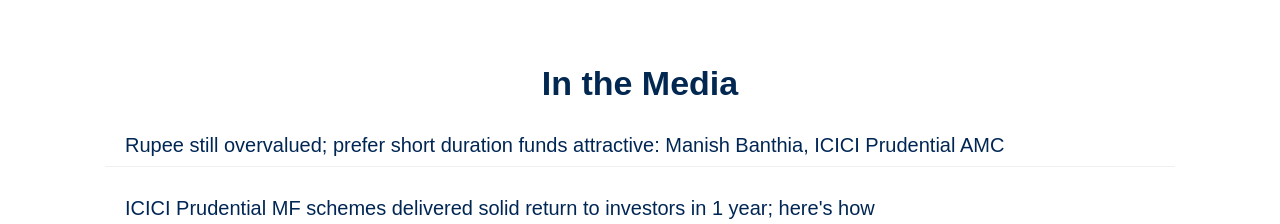
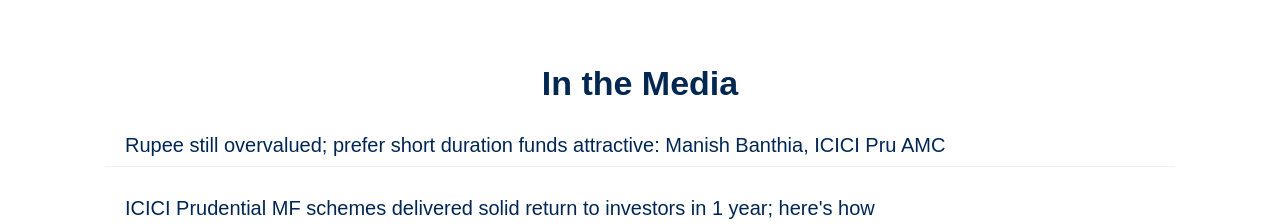
Before and after one commit to neointeraction/icici_ib_app_next, a Next.js app: page /downloads/Downloads in a window 1280 px wide. Shown: the part 960-1184 px from the top of the page. Built offline with nearby package versions, Linux system fonts and the light colour scheme.

Commit message:
spelling change

```diff
--- a/pages/downloads/Downloads.js
+++ b/pages/downloads/Downloads.js
@@ -72,7 +72,7 @@
 
 const media = [
   {
-    filename: "Rupee still overvalued; prefer short duration funds attractive: Manish Banthia, ICICI Prudential AMC",
+    filename: "Rupee still overvalued; prefer short duration funds attractive: Manish Banthia, ICICI Pru AMC",
     viewlink:"https://www.moneycontrol.com/news/business/markets/rupee-still-overvalued-relatively-short-duration-funds-attractive-manish-banthia-of-icici-pru-mf-9668611.html"
   },
   {
```
